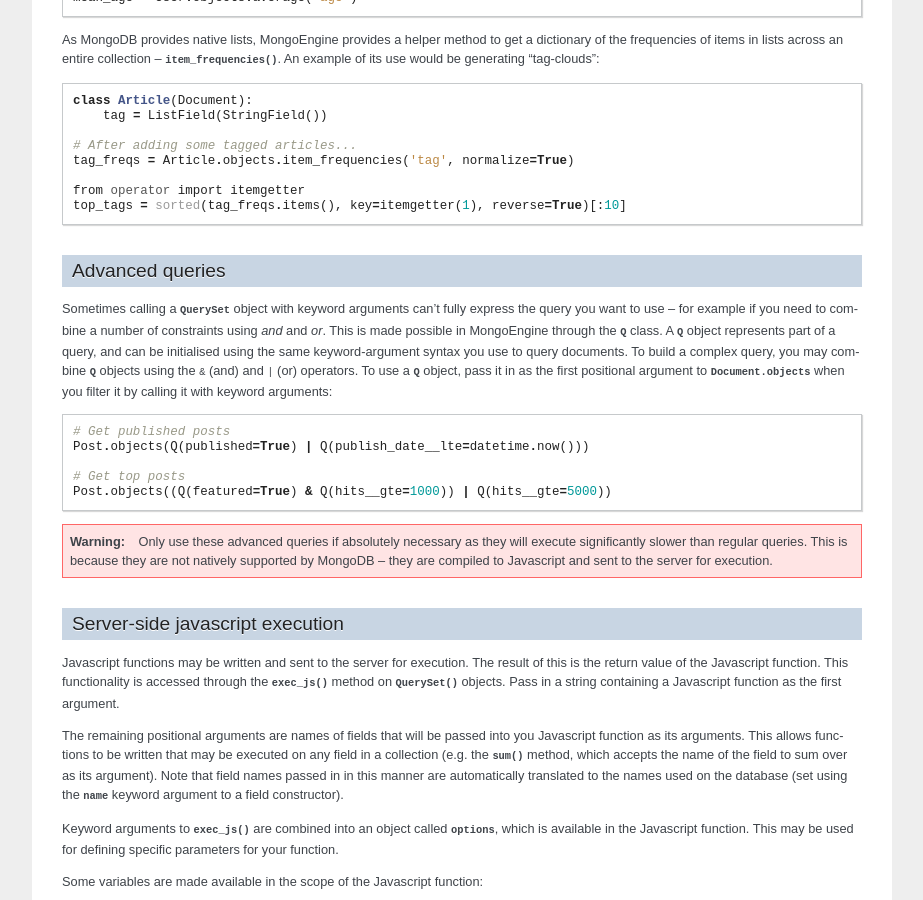
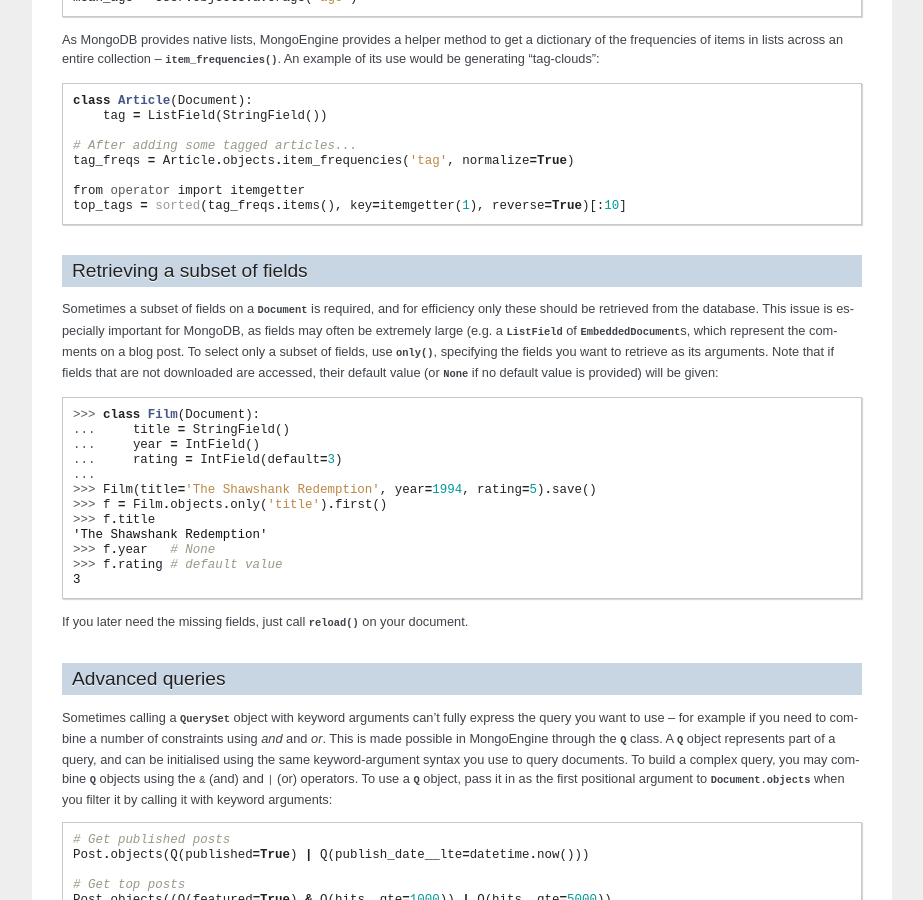
Before and after one commit to MongoEngine/mongoengine, a Sphinx documentation site: the page built from docs/guide/querying.rst, in a window 1280 px wide and 900 px high, scrolled down 3343 px. Shown: the whole window, without its empty margins (198-1121 px from the left). Built offline with Sphinx 7.4.7, drawn with Linux system fonts in a browser that asks for light colours; some of the changed text lies outside the part shown.

Commit message:
Added docs for QuerySet.only

```diff
--- a/docs/conf.py
+++ b/docs/conf.py
@@ -38,7 +38,7 @@ master_doc = 'index'
 
 # General information about the project.
 project = u'MongoEngine'
-copyright = u'2009, Harry Marr'
+copyright = u'2009-2010, Harry Marr'
 
 # The version info for the project you're documenting, acts as replacement for
 # |version| and |release|, also used in various other places throughout the
--- a/docs/guide/querying.rst
+++ b/docs/guide/querying.rst
@@ -216,6 +216,35 @@ would be generating "tag-clouds"::
     from operator import itemgetter
     top_tags = sorted(tag_freqs.items(), key=itemgetter(1), reverse=True)[:10]
 
+Retrieving a subset of fields
+=============================
+Sometimes a subset of fields on a :class:`~mongoengine.Document` is required,
+and for efficiency only these should be retrieved from the database. This issue
+is especially important for MongoDB, as fields may often be extremely large
+(e.g. a :class:`~mongoengine.ListField` of
+:class:`~mongoengine.EmbeddedDocument`\ s, which represent the comments on a
+blog post. To select only a subset of fields, use
+:meth:`~mongoengine.queryset.QuerySet.only`, specifying the fields you want to
+retrieve as its arguments. Note that if fields that are not downloaded are
+accessed, their default value (or :attr:`None` if no default value is provided)
+will be given::
+
+    >>> class Film(Document):
+    ...     title = StringField()
+    ...     year = IntField()
+    ...     rating = IntField(default=3)
+    ...
+    >>> Film(title='The Shawshank Redemption', year=1994, rating=5).save()
+    >>> f = Film.objects.only('title').first()
+    >>> f.title
+    'The Shawshank Redemption'
+    >>> f.year   # None
+    >>> f.rating # default value
+    3
+
+If you later need the missing fields, just call
+:meth:`~mongoengine.Document.reload` on your document.
+
 Advanced queries
 ================
 Sometimes calling a :class:`~mongoengine.queryset.QuerySet` object with keyword
```
